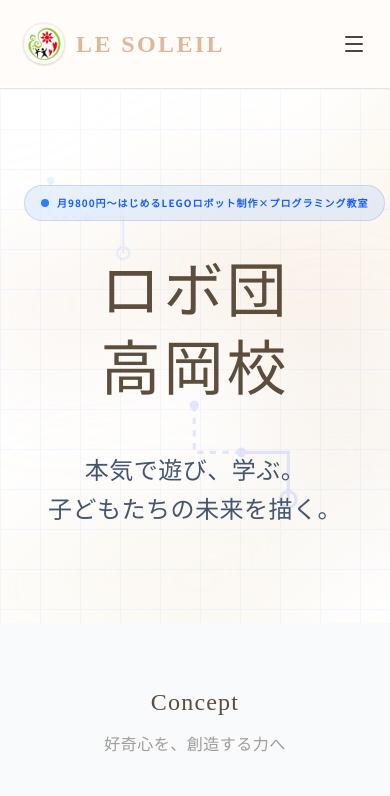
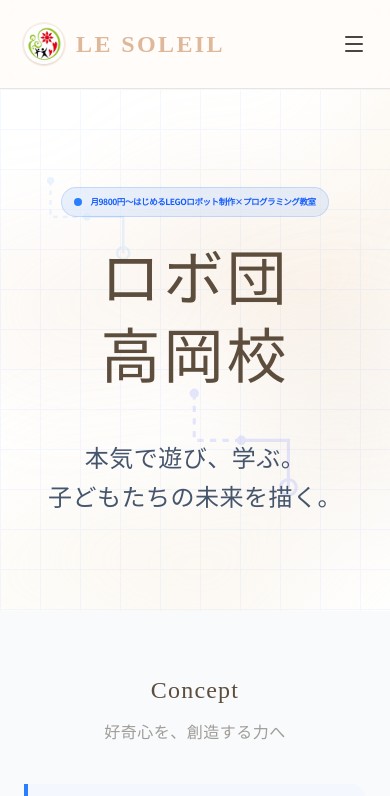
Before and after one commit to soleil0615/soleil_hp, a Next.js app: page /robo-done in a window 390 px wide. Shown: the top 796 px of the page. Built offline with nearby package versions, Linux system fonts and the light colour scheme.

Commit message:
fix(ui): resolve tailwind class conflict in TechBadge to ensure perfect centering on mobile

```diff
--- a/app/robo-done/RoboDoneContent.tsx
+++ b/app/robo-done/RoboDoneContent.tsx
@@ -44,7 +44,7 @@ export default function RoboDoneContent() {
                         transition={{ duration: 0.8 }}
                         className="mx-auto max-w-2xl text-center"
                     >
-                        <TechBadge className="mb-8 px-2 sm:px-6 py-2 text-[8.5px] sm:text-xs tracking-normal sm:tracking-widest whitespace-nowrap">
+                        <TechBadge className="mb-6 sm:mb-8 px-3 sm:px-6 py-1.5 sm:py-2 text-[8.5px] sm:text-xs tracking-tighter sm:tracking-widest whitespace-nowrap justify-center">
                             月9800円〜はじめるLEGOロボット制作×プログラミング教室
                         </TechBadge>
                         <h1 className="text-6xl font-black tracking-tight text-slate-900 sm:text-8xl mb-10 font-serif leading-[1.1]">
--- a/components/RoboTechDecorations.tsx
+++ b/components/RoboTechDecorations.tsx
@@ -45,7 +45,7 @@ export const GlowOrb = ({ className = "", color = "bg-blue-500", size = "w-64 h-
 );
 
 export const TechBadge = ({ children, className = "" }: { children: React.ReactNode; className?: string }) => (
-    <div className={`inline-flex items-center gap-2 px-4 py-1.5 rounded-full bg-blue-500/10 border border-blue-500/20 text-blue-600 text-[10px] font-bold tracking-widest uppercase mb-6 backdrop-blur-md ${className}`}>
+    <div className={`inline-flex items-center gap-2 rounded-full bg-blue-500/10 border border-blue-500/20 text-blue-600 font-bold uppercase backdrop-blur-md ${className}`}>
         <span className="relative flex h-2 w-2">
             <span className="animate-ping absolute inline-flex h-full w-full rounded-full bg-blue-400 opacity-75"></span>
             <span className="relative inline-flex rounded-full h-2 w-2 bg-blue-500"></span>
```
